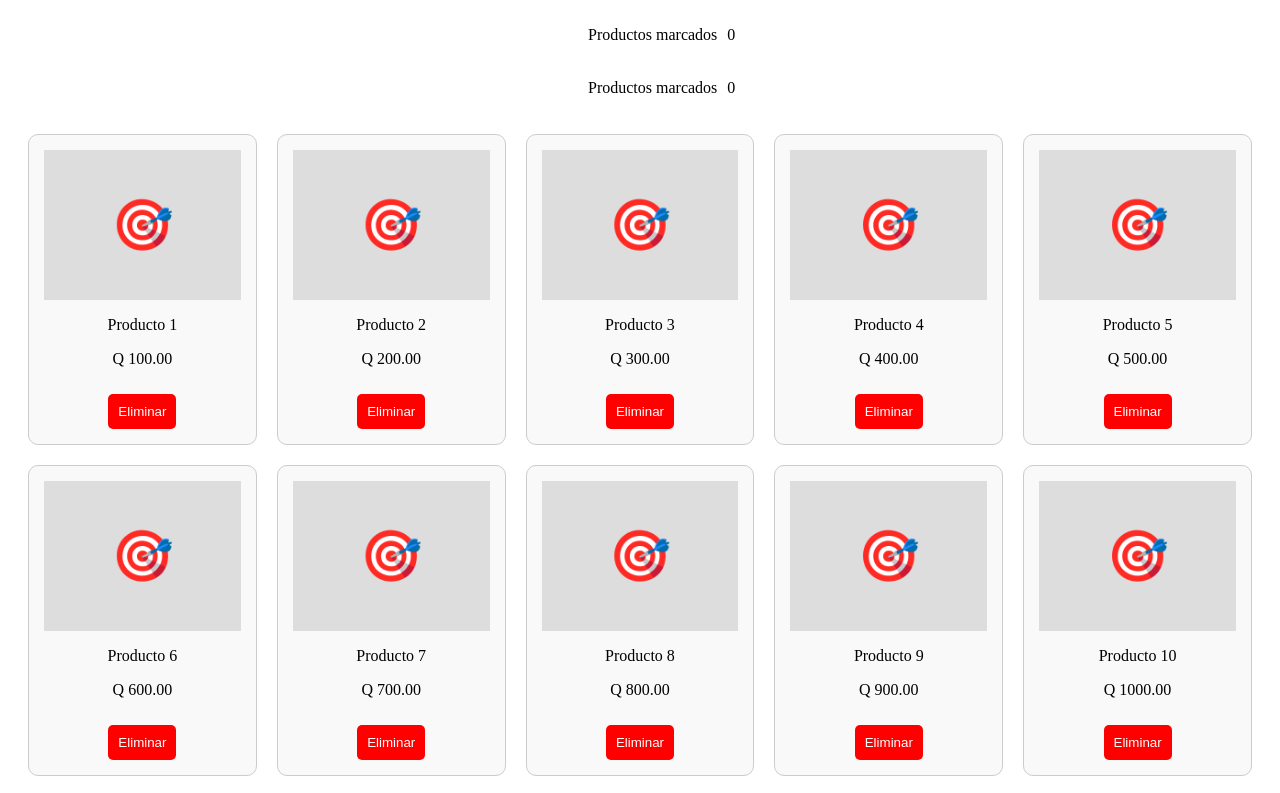
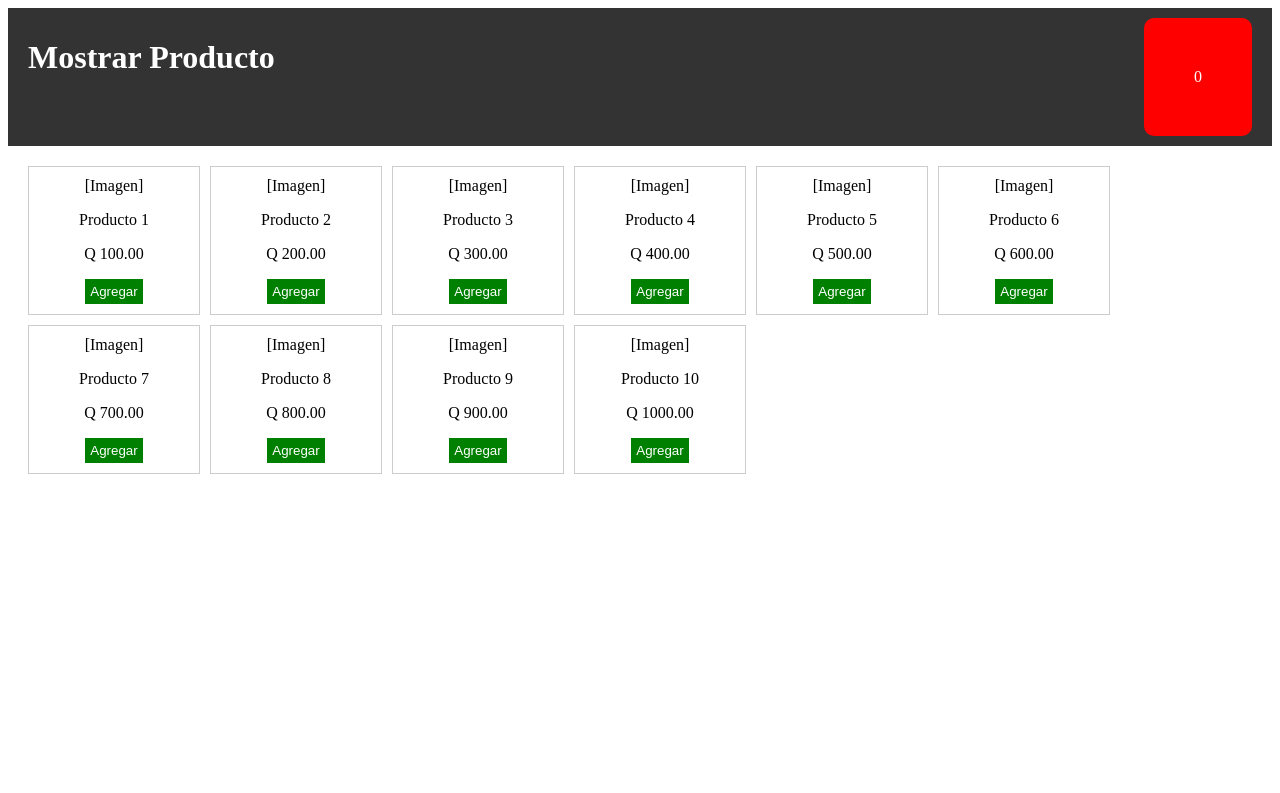
Before and after one commit to xalyrodas/profe1, a plain HTML site: page index.html in a window 1280 px wide. Shown: the top 793 px of the page. Drawn offline with Linux system fonts and the light colour scheme.

Commit message:
Add files via upload

```diff
--- a/contenido/catalogo.css
+++ b/contenido/catalogo.css
@@ -1,39 +1,19 @@
 #catalogo {
-    display: grid;
-    grid-template-columns: repeat(auto-fill, minmax(200px, 1fr));
-    gap: 20px;
+    display: flex;
+    flex-wrap: wrap;
+    gap: 10px;
     padding: 20px;
 }
-
 .producto {
     border: 1px solid #ccc;
-    padding: 15px;
+    padding: 10px;
     text-align: center;
-    border-radius: 10px;
-    background-color: #f9f9f9;
+    width: 150px;
 }
-
-.producto .imagen {
-    width: 100%;
-    height: 150px;
-    background-color: #ddd;
-    display: flex;
-    align-items: center;
-    justify-content: center;
-    font-size: 50px;
-    color: #666;
-}
-
-button {
-    background-color: red;
+button.agregar {
+    background-color: green;
     color: white;
     border: none;
-    padding: 10px;
+    padding: 5px;
     cursor: pointer;
-    border-radius: 5px;
-    margin-top: 10px;
 }
-
-button:hover {
-    background-color: darkred;
-}
--- a/contenido/catalogo.js
+++ b/contenido/catalogo.js
@@ -1,13 +1,17 @@
 document.addEventListener("DOMContentLoaded", () => {
-    cargarProductos();
-});
-
-function cargarProductos() {
     const contenedor = document.createElement("div");
     contenedor.id = "catalogo";
     document.body.appendChild(contenedor);
 
     dataProductos.forEach(producto => {
-        contenedor.appendChild(crearProducto(producto));
+        const productoElemento = crearProducto(producto);
+        contenedor.appendChild(productoElemento);
     });
-}
+
+    contenedor.addEventListener("click", (e) => {
+        if (e.target.classList.contains("agregar")) {
+            const id = parseInt(e.target.dataset.id);
+            agregarProducto(id);
+        }
+    });
+});
--- a/contenido/data.js
+++ b/contenido/data.js
@@ -1,4 +1,4 @@
-const dataProductos = [
+let dataProductos = [
     { id: 1, nombre: "Producto 1", precio: 100 },
     { id: 2, nombre: "Producto 2", precio: 200 },
     { id: 3, nombre: "Producto 3", precio: 300 },
--- a/contenido/funcionesProducto.js
+++ b/contenido/funcionesProducto.js
@@ -1,6 +1,15 @@
-function eliminarProducto(id) {
-    const producto = document.querySelector(`.producto[data-id='${id}']`);
-    if (producto) {
-        producto.remove();
+let carrito = [];
+
+function agregarProducto(id) {
+    if (!carrito.includes(id)) {
+        carrito.push(id);
+        actualizarContador();
     }
 }
+
+function actualizarContador() {
+    const contador = document.getElementById("contador");
+    if (contador) {
+        contador.textContent = carrito.length;
+    }
+}
--- a/contenido/itemProducto.js
+++ b/contenido/itemProducto.js
@@ -3,10 +3,10 @@ function crearProducto(producto) {
     div.classList.add("producto");
     div.dataset.id = producto.id;
     div.innerHTML = `
-        <div class="imagen">🎯</div>
+        <div class="imagen">[Imagen]</div>
         <p>${producto.nombre}</p>
         <p>Q ${producto.precio.toFixed(2)}</p>
-        <button onclick="eliminarProducto(${producto.id})">Eliminar</button>
+        <button class="agregar" data-id="${producto.id}">Agregar</button>
     `;
     return div;
 }
--- a/header/header.css
+++ b/header/header.css
@@ -1,22 +1,12 @@
-.header {
-    background-color: #333;
+#header {
+    display: flex;
+    justify-content: space-between;
+    background: #333;
     color: white;
-    padding: 15px;
-    text-align: center;
-    font-size: 18px;
+    padding: 10px 20px;
 }
-
-header div {
-    display: flex;
-    align-items: center;
-    justify-content: center;
-    gap: 10px;
+#contador {
+    background: red;
+    padding: 50px;
+    border-radius: 10px;
 }
-
-header button {
-    background: none;
-    border: none;
-    color: white;
-    font-size: 20px;
-    cursor: pointer;
-}
--- a/header/header.js
+++ b/header/header.js
@@ -1,19 +1,13 @@
-document.addEventListener("DOMContentLoaded", function() {
-    mostrarMenu();
+document.addEventListener("DOMContentLoaded", () => {
+    const header = document.createElement("header");
+    header.id = "header";
+    header.innerHTML = `
+        <h1>Mostrar Producto</h1>
+        <span id="contador">0</span>
+    `;
+    document.body.insertBefore(header, document.body.firstChild);
+
+    header.addEventListener("click", () => {
+        alert(`Llevas ${carrito.length} productos en el carrito.`);
+    });
 });
-
-function mostrarMenu() {
-    const header = document.createElement("header");
-    header.innerHTML = `
-        <div>
-            <button id="closeButton">X</button> Productos marcados <span id="contador">0</span>
-        </div>
-    `;
-    document.body.prepend(header);
-
-    // Opcional: Añadir acción al botón de cierre
-    const closeButton = document.getElementById('closeButton');
-    closeButton.addEventListener('click', () => {
-        header.style.display = 'none'; // Esconde el header al hacer clic en el botón X
-    });
-}
--- a/index.js
+++ b/index.js
@@ -1,7 +1,3 @@
 document.addEventListener("DOMContentLoaded", () => {
-    iniciarApp();
+    actualizarContador();
 });
-function iniciarApp() {
-    mostrarMenu();
-    cargarProductos();
-}
```
